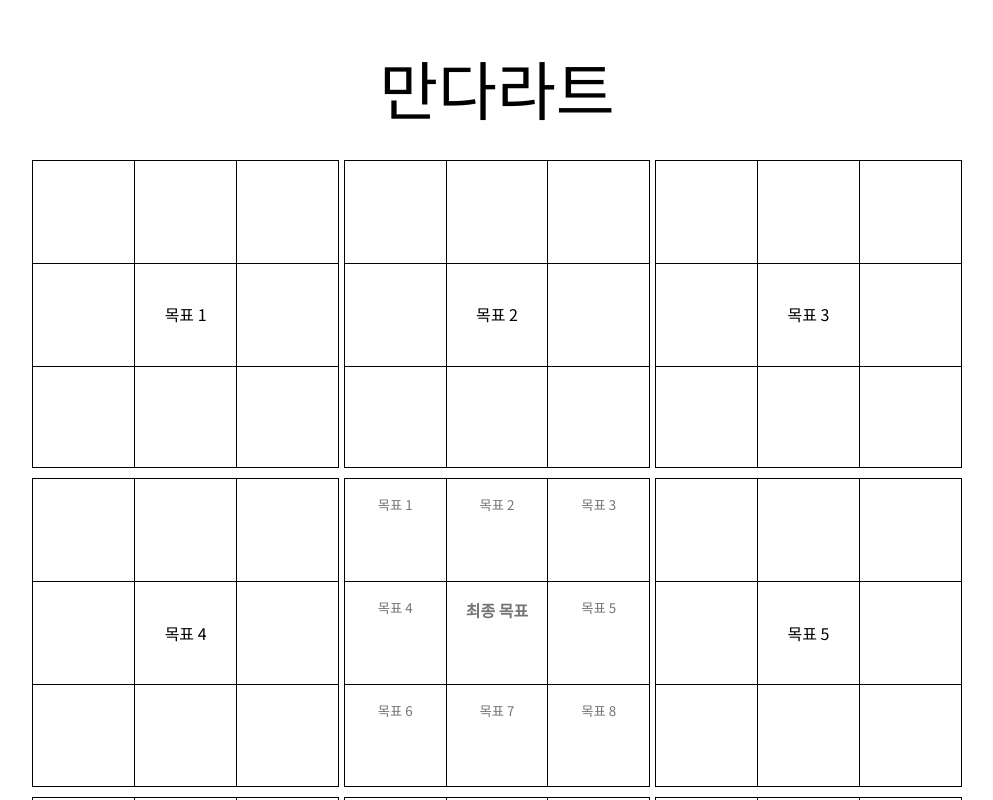
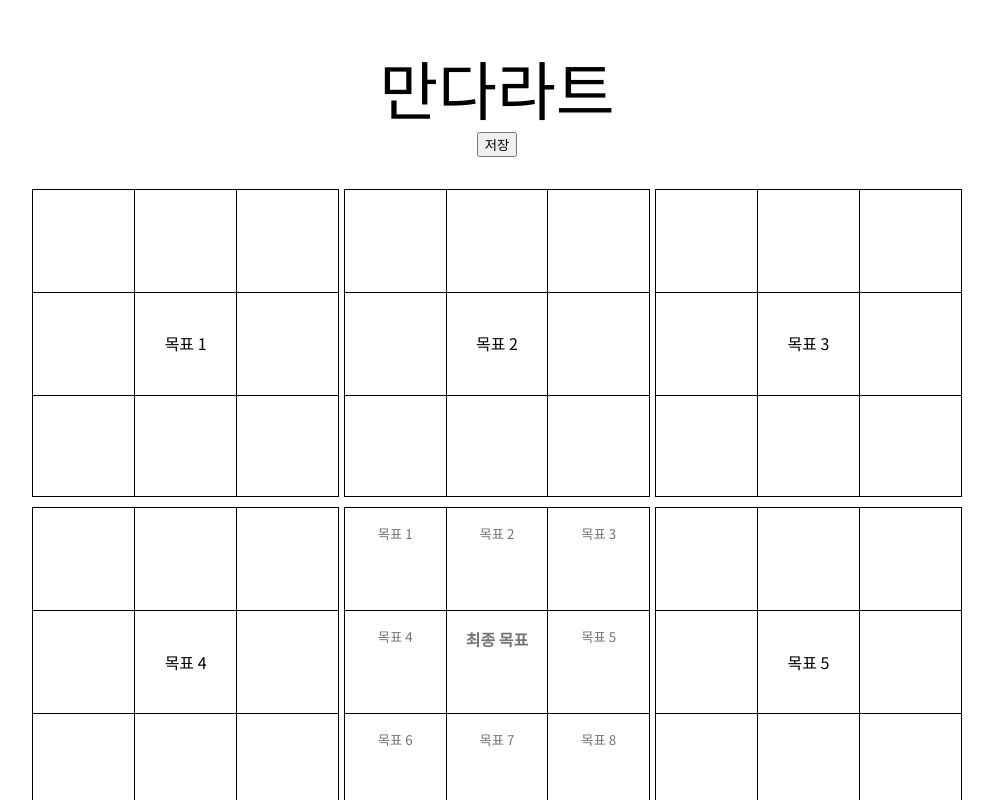
Before and after one commit to hgyeom/mandalart, a React (Create React App) app: page / in a window 1280 px wide. Shown: the top 800 px of the page, without its empty margins (143-1136 px from the left). Built offline with nearby package versions, Linux system fonts and the light colour scheme.

Commit message:
Feat : 스크린샷 저장 기능
// App.jsx
스크린샷 저장 기능 구현.
html2canvas와 file-saver 사용.
useRef로 참조중인 ref를 캡처, 저장.

// Nav.jsx
스크린샷 저장 버튼 구현.

```diff
--- a/src/App.jsx
+++ b/src/App.jsx
@@ -1,11 +1,34 @@
+import { useRef } from 'react';
+import saveAs from 'file-saver';
+import html2canvas from 'html2canvas';
+
+// components
 import Nav from './components/Nav/Nav';
 import Mandalart from './components/Mandalart/Mandalart';
 import Footer from './components/Footer/Footer';
 
 function App() {
+  const saveRef = useRef(null);
+
+  const handleDownload = async () => {
+    if (!saveRef.current) return;
+
+    try {
+      const div = saveRef.current;
+      const canvas = await html2canvas(div, { scale: 2 });
+      canvas.toBlob((blob) => {
+        if (blob !== null) {
+          saveAs(blob, 'result.png');
+        }
+      });
+    } catch (error) {
+      console.error('Error converting div to image:', error);
+    }
+  };
+
   return (
-    <div className="App">
-      <Nav />
+    <div className="App" ref={saveRef}>
+      <Nav handleDownload={handleDownload} />
       <Mandalart />
       <Footer />
     </div>
--- a/src/components/Nav/Nav.jsx
+++ b/src/components/Nav/Nav.jsx
@@ -1,8 +1,15 @@
-const Nav = () => {
+const Nav = ({ handleDownload }) => {
   return (
-    <div className="nav">
-      <h1 className="title">만다라트</h1>
-    </div>
+    <>
+      <div className="nav">
+        <h1 className="title">만다라트</h1>
+        <div className="menu">
+          <button className="saveButton" onClick={handleDownload}>
+            저장
+          </button>
+        </div>
+      </div>
+    </>
   );
 };
 
```
